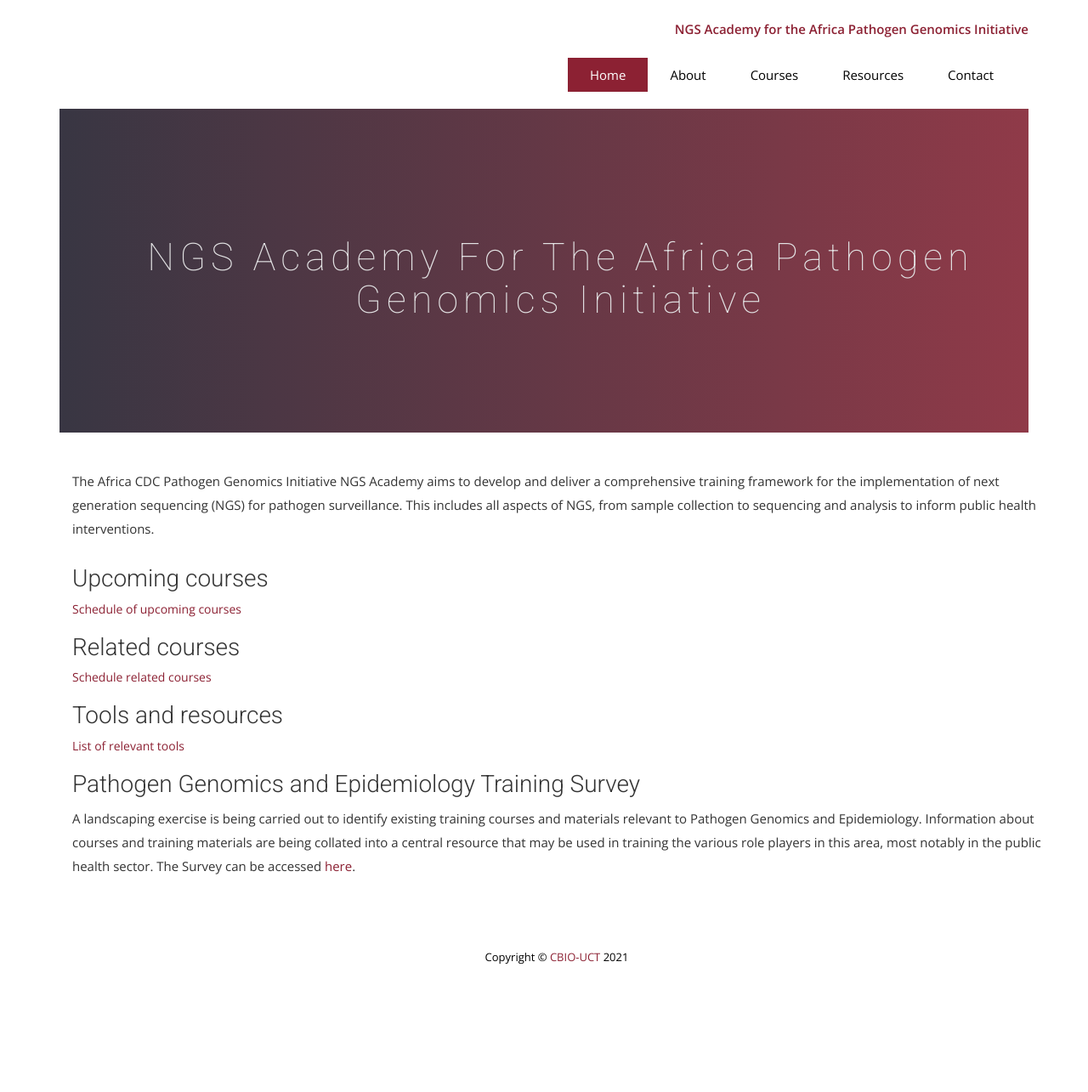
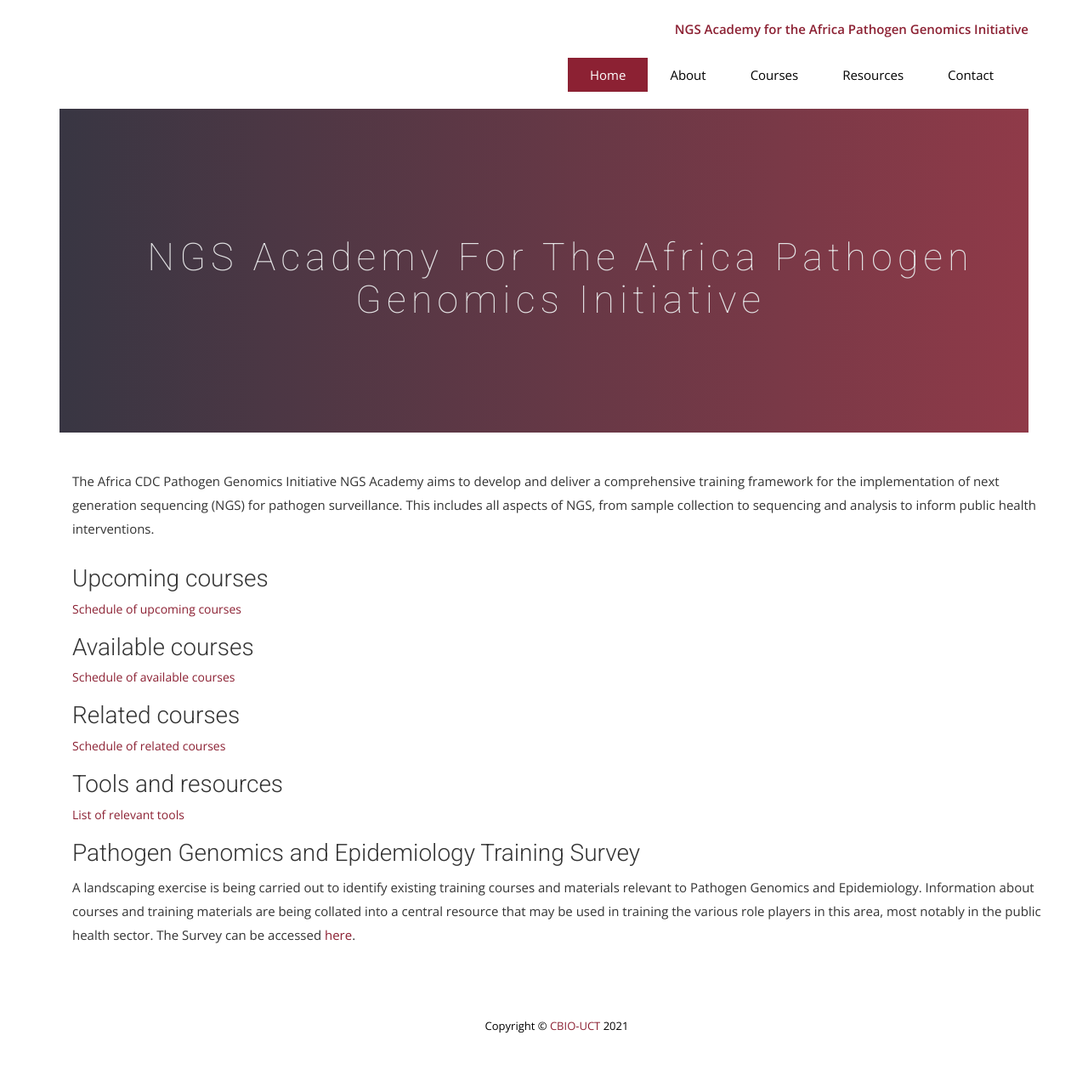
Before and after one commit to pmaturure3/ngs-academy, a Jekyll site: the page built from index.html, in a window 1280 px wide. Shown: the whole page at 85% size. Built offline with Jekyll 4.4.1, drawn with Linux system fonts in a browser that asks for light colours; nearby versions of some CDN libraries; some web fonts are replaced; comment, search, counter and statistics services are not loaded; before the commit the page ends 1204 px from its top, so only the background shows below that.

Commit message:
updated index.html

```diff
--- a/index.html
+++ b/index.html
@@ -40,9 +40,20 @@ permalink: /
 
     <div class="col-sm-12">
 
+      <h3>Available courses </h3>
+
+      <a href="{{ site.baseurl }}/courses">Schedule of available courses</a>
+
+    </div>
+  </div>
+
+  <div class="row ">
+
+    <div class="col-sm-12">
+
       <h3>Related courses </h3>
 
-      <a href="#">Schedule related
+      <a href="{{ site.baseurl }}/courses">Schedule of related
         courses</a>
     </div>
   </div>
```
